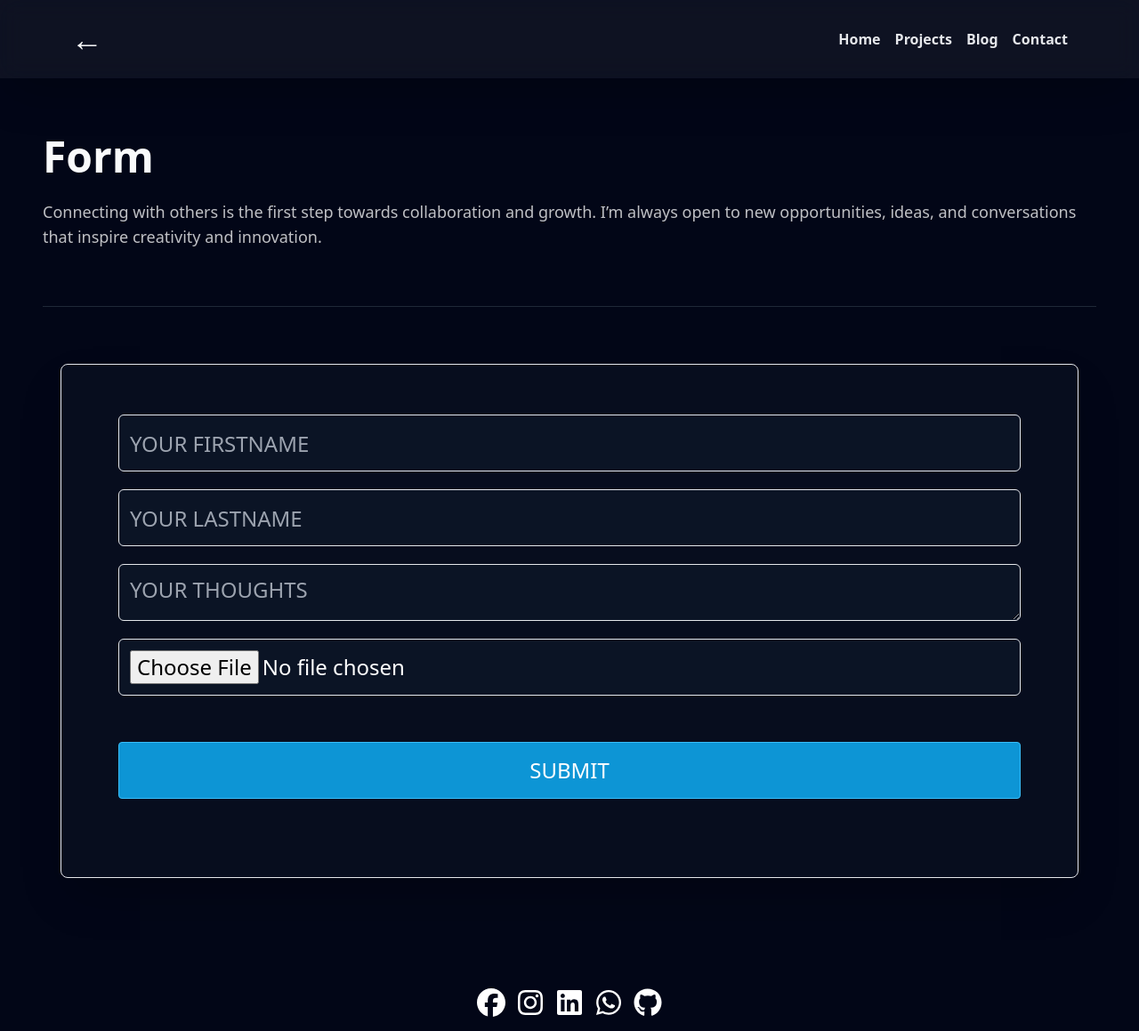
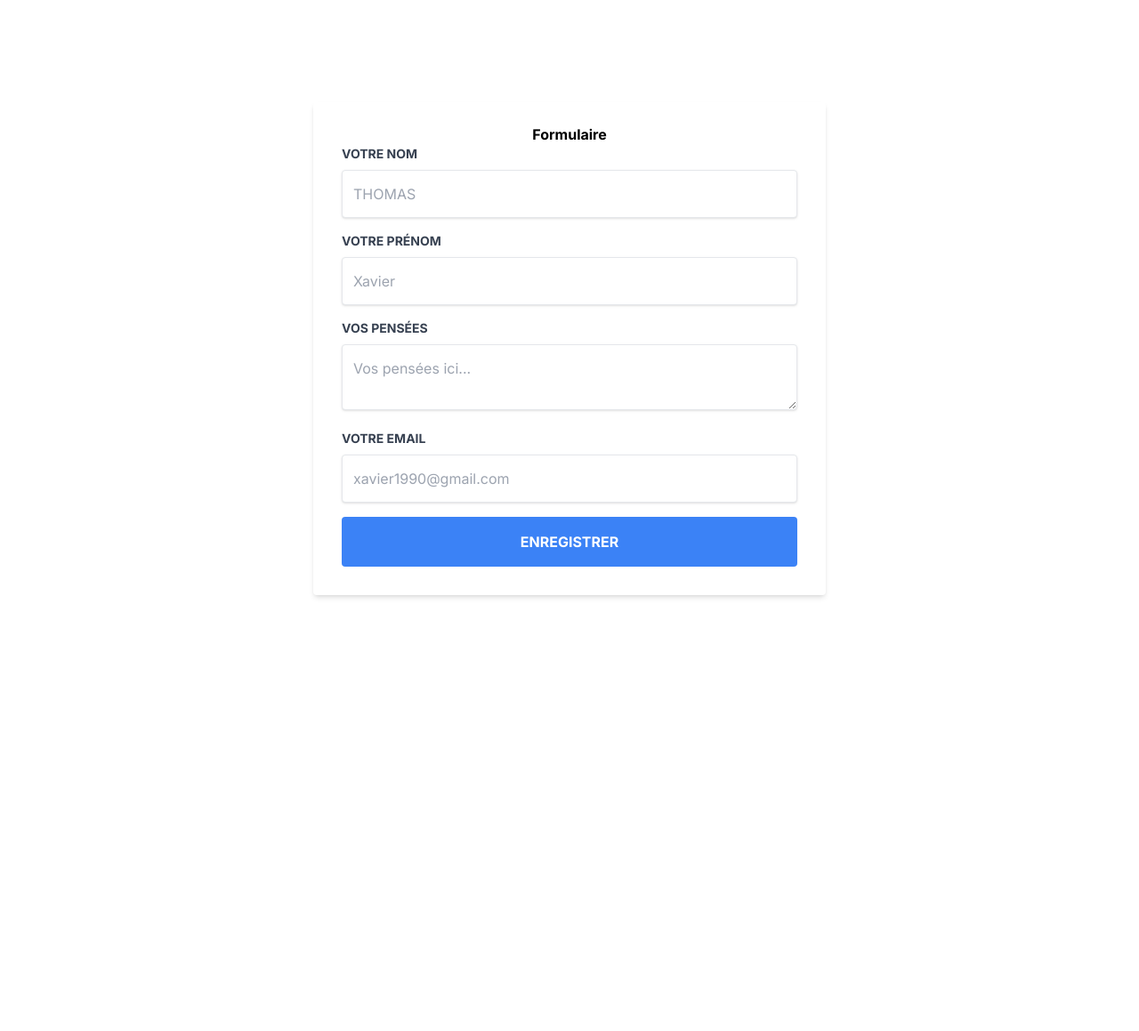
Before and after one commit to rayague/portfolio, a Next.js app: page /form in a window 1280 px wide. Shown: the whole page at 89% size. After the commit the page ends 800 px from the top, so only its background shows below. Built offline with nearby package versions, Linux system fonts and the light colour scheme.

Commit message:
correction

```diff
--- /dev/null
+++ b/app/api/submit/route.js
@@ -0,0 +1,15 @@
+export async function POST(request) {
+  const formData = await request.formData();
+  const firstname = formData.get("firstname");
+  const lastname = formData.get("lastname");
+  const thoughts = formData.get("thoughts");
+  const file = formData.get("file");
+
+  // Traitement des données (par exemple, stockage dans une base de données)
+  console.log({ firstname, lastname, thoughts, file });
+
+  return new Response(
+    JSON.stringify({ message: "Données reçues avec succès!" }),
+    { status: 200 }
+  );
+}
--- a/app/form/page.js
+++ b/app/form/page.js
@@ -1,148 +1,121 @@
 "use client";
-import Link from "next/link";
-import React from "react";
-import Image from "next/image";
-import { useRouter, useEffect } from "next/navigation";
-import { FontAwesomeIcon } from "@fortawesome/react-fontawesome";
-import {
-  faCoffee,
-  faPhone,
-  faEnvelope,
-  faMapMarkerAlt
-} from "@fortawesome/free-solid-svg-icons";
-import {
-  faFacebook,
-  faTwitter,
-  faInstagram,
-  faLinkedin,
-  faWhatsapp,
-  faGithub
-  // faPhone,
-  // faEnvelope,
-  // faMapMarkerAlt
-} from "@fortawesome/free-brands-svg-icons";
+import React, { useState } from "react";
+import { collection, addDoc } from "firebase/firestore";
+import { db } from "../../firebaseConfig";
 
-export default function Page() {
-  const router = useRouter();
-  const handleBack = () => {
-    router.back();
+export default function FormPage() {
+  const [firstName, setFirstName] = useState("");
+  const [lastName, setLastName] = useState("");
+  const [thoughts, setThoughts] = useState("");
+  const [email, setEmail] = useState("");
+  const [isLoading, setIsLoading] = useState(false);
+
+  const validateEmail = (email) => {
+    const re = /\S+@\S+\.\S+/;
+    return re.test(email);
   };
+
+  const handleSubmit = async (e) => {
+    e.preventDefault();
+    if (!validateEmail(email)) {
+      console.log("Le format de l'email est invalide");
+      return;
+    }
+
+    setIsLoading(true);
+
+    try {
+      const Users = collection(db, "formResponses");
+      const response = await addDoc(Users, {
+        formFirstName: firstName,
+        formLastName: lastName,
+        formThoughts: thoughts,
+        formEmail: email,
+        postDate: new Date().toISOString() // Ajouter la date de création
+      });
+      console.log("Données envoyées :", response);
+      alert("Données envoyées avec succès!");
+    } catch (error) {
+      console.error("Erreur lors de l'envoi des données :", error);
+    } finally {
+      setIsLoading(false);
+      // Réinitialiser le formulaire
+      setFirstName("");
+      setLastName("");
+      setThoughts("");
+      setEmail("");
+    }
+  };
+
   return (
-    <main className="flex min-h-screen flex-col items-center  bg-slate-950 font-sans">
-      <div className="h-auto w-full flex flex-row backdrop-blur-md bg-white/5 shadow-2xl justify-between items-center px-3 sm:px-5 lg:px-20 md:px-10 gap-6 py-6 mb-5 ">
-        <button
-          onClick={handleBack}
-          className="text-gray-50 font-black text-4xl"
+    <main className="flex min-h-screen flex-col items-center justify-center p-24">
+      <div className="w-full max-w-xl">
+        <form
+          className="bg-white shadow-md rounded px-8 pt-6 pb-8 mb-4"
+          onSubmit={handleSubmit}
         >
-          &larr;
-        </button>
-        <nav className="text-gray-200 flex flex-row justify-end  decoration-none text-md/6 font-extrabold gap-4">
-          <Link href="/home" className="hover:text-gray-50">
-            Home
-          </Link>
-          <Link href="/projects" className="hover:text-gray-50">
-            Projects
-          </Link>
-          <Link href="/blog" className="hover:text-gray-50">
-            Blog
-          </Link>
-          <Link href="/contact" className="hover:text-gray-50">
-            Contact
-          </Link>
-        </nav>
-      </div>
-      <div className="container px-5 sm:px-8 md:px-12 xl:px24 2xl:px44 lg:px16">
-        <div className="h-auto w-full flex my-11 flex-col gap-6">
-          <h1 className="text-gray-50 font-black text-5xl">Form</h1>
-          <p className="text-white/75 text-lg">
-            Connecting with others is the first step towards collaboration and
-            growth. I’m always open to new opportunities, ideas, and
-            conversations that inspire creativity and innovation.
-          </p>
-        </div>
-
-        <div className="h-px w-full bg-gray-800 my-16"></div>
-        <div className="container pb-28 flex flex-col justify-center items-center text-white gap-6 px-5">
-          <form
-            action=""
-            className="flex flex-col gap-5 border rounded-lg px-6 py-14 bg-slate-900/40 shadow-2xl shadow:bg-slate-400 container sm:px-8  lg:px-16"
-            method="post"
-          >
+          <p className="text-center font-bold">Formulaire</p>
+          <div className="mb-4">
+            <label className="block text-gray-700 text-sm font-bold mb-2">
+              VOTRE NOM
+            </label>
             <input
+              className="shadow appearance-none border rounded w-full py-4 px-3 text-gray-700 leading-tight focus:outline-none focus:shadow-outline"
               type="text"
-              placeholder="YOUR FIRSTNAME"
-              className="bg-slate-900/65 h-16 p-3 text-2xl border rounded-md outline-none transition ease-in "
+              value={firstName}
+              onChange={(e) => setFirstName(e.target.value)}
+              placeholder="THOMAS"
+              required
             />
+          </div>
+          <div className="mb-4">
+            <label className="block text-gray-700 text-sm font-bold mb-2">
+              VOTRE PRÉNOM
+            </label>
             <input
+              className="shadow appearance-none border rounded w-full py-4 px-3 text-gray-700 leading-tight focus:outline-none focus:shadow-outline"
               type="text"
-              placeholder="YOUR LASTNAME"
-              className="bg-slate-900/65 h-16 p-3 text-2xl border rounded-md outline-none transition ease-in "
+              value={lastName}
+              onChange={(e) => setLastName(e.target.value)}
+              placeholder="Xavier"
+              required
             />
+          </div>
+          <div className="mb-4">
+            <label className="block text-gray-700 text-sm font-bold mb-2">
+              VOS PENSÉES
+            </label>
+            <textarea
+              className="shadow appearance-none border rounded w-full py-4 px-3 text-gray-700 leading-tight focus:outline-none focus:shadow-outline"
+              value={thoughts}
+              onChange={(e) => setThoughts(e.target.value)}
+              placeholder="Vos pensées ici..."
+              required
+            />
+          </div>
+          <div className="mb-4">
+            <label className="block text-gray-700 text-sm font-bold mb-2">
+              VOTRE EMAIL
+            </label>
             <input
-              type="date"
-              className="bg-slate-900/65 h-16 p-3 text-2xl border rounded-md outline-none transition ease-in  hidden"
+              className="shadow appearance-none border rounded w-full py-4 px-3 text-gray-700 leading-tight focus:outline-none focus:shadow-outline"
+              type="email"
+              value={email}
+              onChange={(e) => setEmail(e.target.value)}
+              placeholder="xavier1990@gmail.com"
+              required
             />
-            <textarea
-              name=""
-              id=""
-              cols={3}
-              rows={6}
-              placeholder="YOUR THOUGHTS"
-              className="bg-slate-900/65 h-16 p-3 text-2xl border rounded-md outline-none transition ease-in "
-            ></textarea>
-            <input
-              type="file"
-              className="bg-slate-900/65 h-16 p-3 text-2xl border rounded-md outline-none transition ease-in "
-            />
-            <input
+          </div>
+          <div className="flex items-center justify-between">
+            <button
+              className="bg-blue-500 hover:bg-blue-700 text-white font-bold py-4 w-full px-4 rounded focus:outline-none focus:shadow-outline"
               type="submit"
-              value="SUBMIT"
-              className="bg-sky-500/90 h-16 p-3 text-2xl border rounded border-sky-400 hover:bg-sky-600/75 outline-none my-8 transition ease-in cursor-pointer capitalize"
-            />
-          </form>
-        </div>
-      </div>
-      <div className=" h-auto w-full relative bottom-0 flex justify-center items-center flex-row gap-3 p-3">
-        <a
-          href="https://www.facebook.com/profile.php?id=100084755843013"
-          target="_blank"
-          rel="noopener noreferrer"
-          className=" text-white"
-        >
-          <FontAwesomeIcon className="size-8" icon={faFacebook} />
-        </a>
-        <a
-          href="https://www.instagram.com/rayague03?igsh=MTg3eWNnN2hzdnI0Zg=="
-          target="_blank"
-          rel="noopener noreferrer"
-          className=" text-white"
-        >
-          <FontAwesomeIcon className="size-8" icon={faInstagram} />
-        </a>
-        <a
-          href="https://www.linkedin.com/in/ray-ague-2066b4247?utm_source=share&utm_campaign=share_via&utm_content=profile&utm_medium=android_app"
-          target="_blank"
-          rel="noopener noreferrer"
-          className=" text-white"
-        >
-          <FontAwesomeIcon className="size-8" icon={faLinkedin} />
-        </a>
-        <a
-          href="https://wa.me/22960932967"
-          target="_blank"
-          rel="noopener noreferrer"
-          className="text-white"
-        >
-          <FontAwesomeIcon className="size-8" icon={faWhatsapp} />
-        </a>
-        <a
-          href="https://github.com/rayague"
-          target="_blank"
-          rel="noopener noreferrer"
-          className="text-white"
-        >
-          <FontAwesomeIcon className="size-8" icon={faGithub} />
-        </a>
+              disabled={isLoading}
+            >
+              {isLoading ? "Chargement..." : "ENREGISTRER"}
+            </button>
+          </div>
+        </form>
       </div>
     </main>
   );
--- /dev/null
+++ b/app/success/page.js
@@ -0,0 +1,16 @@
+"use client";
+import React from "react";
+import Link from "next/link";
+
+export default function SuccessPage() {
+  return (
+    <main className="flex min-h-screen flex-col items-center bg-slate-950 font-sans">
+      <h1 className="text-gray-50 font-black text-5xl">
+        Form Submitted Successfully!
+      </h1>
+      <Link href="/form" className="text-blue-500 underline">
+        Go back to form
+      </Link>
+    </main>
+  );
+}
--- /dev/null
+++ b/database.rules.json
@@ -0,0 +1,6 @@
+{
+  "rules": {
+    ".read": "auth != null",
+    ".write": "auth != null"
+  }
+}
--- /dev/null
+++ b/firebaseConfig.js
@@ -0,0 +1,15 @@
+import { initializeApp } from "firebase/app";
+import { getFirestore, collection, addDoc } from "firebase/firestore"; // Importez Firestore
+
+const firebaseConfig = {
+  apiKey: "AIzaSyCpt93BgKiGbX9bep1MhNWrIfFkBCbTOEo",
+  authDomain: "portfolio-f5928.firebaseapp.com",
+  projectId: "portfolio-f5928",
+  storageBucket: "portfolio-f5928.appspot.com",
+  messagingSenderId: "263446320732",
+  appId: "1:263446320732:web:a3710274fab15eace4f899"
+};
+
+// Initialize Firebase
+const app = initializeApp(firebaseConfig); // Initialisez Firestore
+export const db = getFirestore(app);
```
Also changed, not shown: app/blog/page.js (+35 -12 lines), app/posts/[id]/page.js (added, +50 -0 lines).
